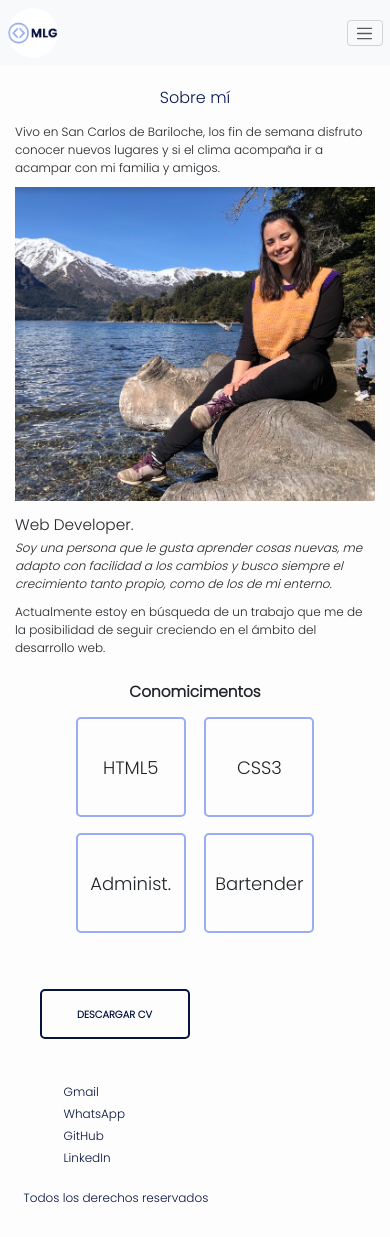
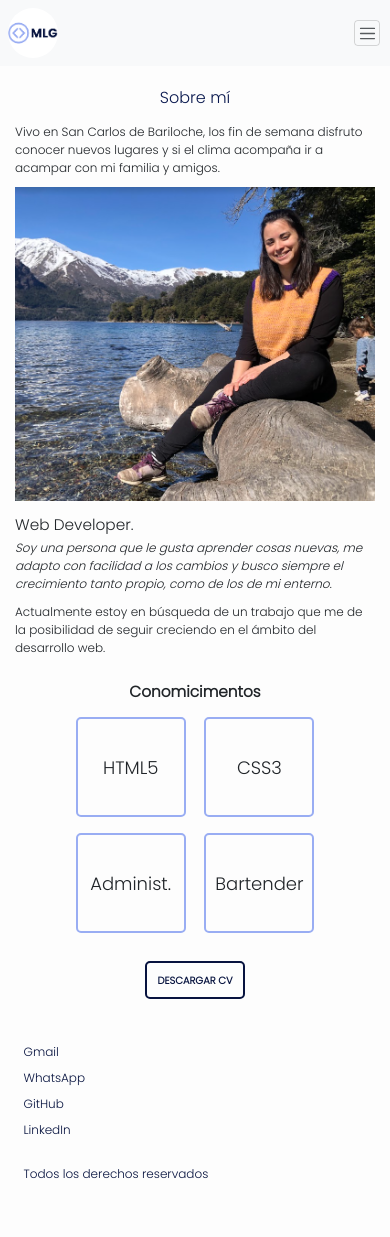
Before and after one commit to miicalucia/Mi-portfolio, a plain HTML site: page html/sobre-mi.html in a window 390 px wide. After the commit the page ends 1193 px from the top, so only its background shows below. Drawn offline with nearby package versions, Linux system fonts and the light colour scheme.

Commit message:
mobile sobre mi check

```diff
--- a/css/style.css
+++ b/css/style.css
@@ -96,6 +96,7 @@ nav ul {
     border-radius: 10px;
     background-color: #99adf3;
     text-align: center;
+    font-size: 1.3rem;
 }
 
 .menu a {
@@ -135,21 +136,22 @@ nav ul {
     border-radius: 5px;
 }
 
-.cv {
-    width: 150px;
-    height: 50px;
-    margin: 32px;
+#cv {
+    width: 100px;
+    height: 38px;
     background-color: #fdfdfd;
     border: 2px solid #07133F;
     border-radius: 5px;
+    margin: 2rem 1rem;
 }
 
-.cv a {
+#cv a {
     text-decoration: none;
     color: #07133F;
     font-weight: bold;
     text-transform: uppercase;
 }
+
 
 .servicios {
     width: 160px;
@@ -217,11 +219,12 @@ nav ul {
 }
 
 footer {
-    list-style-type: none;
     display: flex;
     flex-flow: column nowrap;
     height: 150px;
     margin: 8px;
+    font-size: 12px;
+    color: #07133F;
     grid-area: redes;
 }
 
@@ -230,19 +233,15 @@ footer {
 }
 
 .redes {
-    margin: 4px;
+    margin: 8px;
 }
 
 .redes a {
     text-decoration: none;
-    font-size: 12px;
     color: #07133F;
-    padding: 24px;
 }
 
 footer p {
-    font-size: 12px;
-    color: #07133F;
     margin: 8px;
 }
 
@@ -286,7 +285,7 @@ footer p {
     .menu {
         width: 117px;
         height: 24px;
-        padding: 80px 90px 80px 90px;
+        padding: 80px 90px;
         font-size: 20px;
         margin: 16px;
     }
@@ -337,7 +336,7 @@ footer p {
     .menu {
         width: 117px;
         height: 24px;
-        padding: 70px 50px 70px 50px;
+        padding: 70px 50px;
         margin: 8px;
     }
 
--- a/html/sobre-mi.html
+++ b/html/sobre-mi.html
@@ -10,16 +10,17 @@
         integrity="sha384-GLhlTQ8iRABdZLl6O3oVMWSktQOp6b7In1Zl3/Jr59b6EGGoI1aFkw7cmDA6j6gD" crossorigin="anonymous">
     <link rel="stylesheet" href="../css/style.css">
     <link rel="shortcut icon" href="../assets/logo.png">
+    <link rel="stylesheet" href="https://cdnjs.cloudflare.com/ajax/libs/animate.css/4.1.1/animate.min.css" />
 </head>
 
 <body class="container-fluid">
     <!-- NAVBAR -->
     <header>
-        <nav class="navbar bg-body-tertiary fixed-top">
+        <nav class="navbar bg-body-tertiary fixed-top ">
             <div class="container-fluid">
                 <a class="navbar-brand navbarLogo" href="../index.html">
-                    <img src="../assets/logo.png" alt="logo"></a>
-                <button class="navbar-toggler" type="button" data-bs-toggle="offcanvas"
+                    <img src="../assets/logo.png" class="animate__animated animate__slideInDown" alt="logo"></a>
+                <button class="navbar-toggler m-1 p-1" type="button" data-bs-toggle="offcanvas"
                     data-bs-target="#offcanvasNavbar" aria-controls="offcanvasNavbar">
                     <span class="navbar-toggler-icon"></span>
                 </button>
@@ -52,12 +53,13 @@
     </header>
 
 
-    <section id="about" class="about">
+    <main id="about" class="about">
         <div class="container">
 
             <div class="section-title">
                 <h2>Sobre mí</h2>
-                <p>Vivo en San Carlos de Bariloche, los fin de semana disfruto conocer nuevos lugares y si el clima acompaña ir a acampar con mi familia y amigos.</p>
+                <p>Vivo en San Carlos de Bariloche, los fin de semana disfruto conocer nuevos lugares y si el clima
+                    acompaña ir a acampar con mi familia y amigos.</p>
             </div>
 
             <div class="row">
@@ -67,26 +69,22 @@
                 <div class="col-lg-8 pt-4 pt-lg-0 content" data-aos="fade-left">
                     <h3>Web Developer.</h3>
                     <p class="fst-italic">
-                        Soy una persona que le gusta aprender cosas nuevas, me adapto con facilidad a los cambios y busco siempre el crecimiento tanto propio, como de los de mi enterno.
+                        Soy una persona que le gusta aprender cosas nuevas, me adapto con facilidad a los cambios y
+                        busco siempre el crecimiento tanto propio, como de los de mi enterno.
                     </p>
                     <p>
-                        Actualmente estoy en búsqueda de un trabajo que me de la posibilidad de seguir creciendo en el ámbito del desarrollo web.
+                        Actualmente estoy en búsqueda de un trabajo que me de la posibilidad de seguir creciendo en el
+                        ámbito del desarrollo web.
                     </p>
                 </div>
             </div>
         </div>
-    </section>
-
-    <!-- <aside>
-        <iframe width="560" height="315" src="https://www.youtube.com/embed/IjgPcxnxxTc"
-            title="Una carrera desigual: la brecha de género en el sistema universitario de Argentina" frameborder="0"
-            allow="accelerometer; autoplay; clipboard-write; encrypted-media; gyroscope; picture-in-picture; web-share"
-            allowfullscreen>
-        </iframe>
-    </aside> -->
+    </main>
 
     <section class="sobreMi">
+
         <h3>Conomicimentos</h3>
+
         <div class="conocimientos">
             <p>HTML5</p>
         </div>
@@ -100,13 +98,11 @@
             <p>Bartender</p>
         </div>
 
+        <button id="cv"><a href="../assets/cv-mlg.pdf" target="_blank">Descargar CV</a></button>
     </section>
 
-    <button class="cv"><a href="../assets/cv-mlg.pdf" target="_blank">Descargar CV</a></button>
-
-
     <footer>
-        <ul class="redesSociales">
+        <ul class="redesSociales p-0">
             <li class="redes"><a
                     href="https://mail.google.com/mail/u/0/#inbox?compose=GTvVlcRzDfhSBJvdNsZVxDCxJCdBwSzdqcQMDPfhXDPPcXSncFvSZDdLlkjLqNcTKMlrPWJKJbqSF"
                     target="_blank">Gmail</a></li>
```
